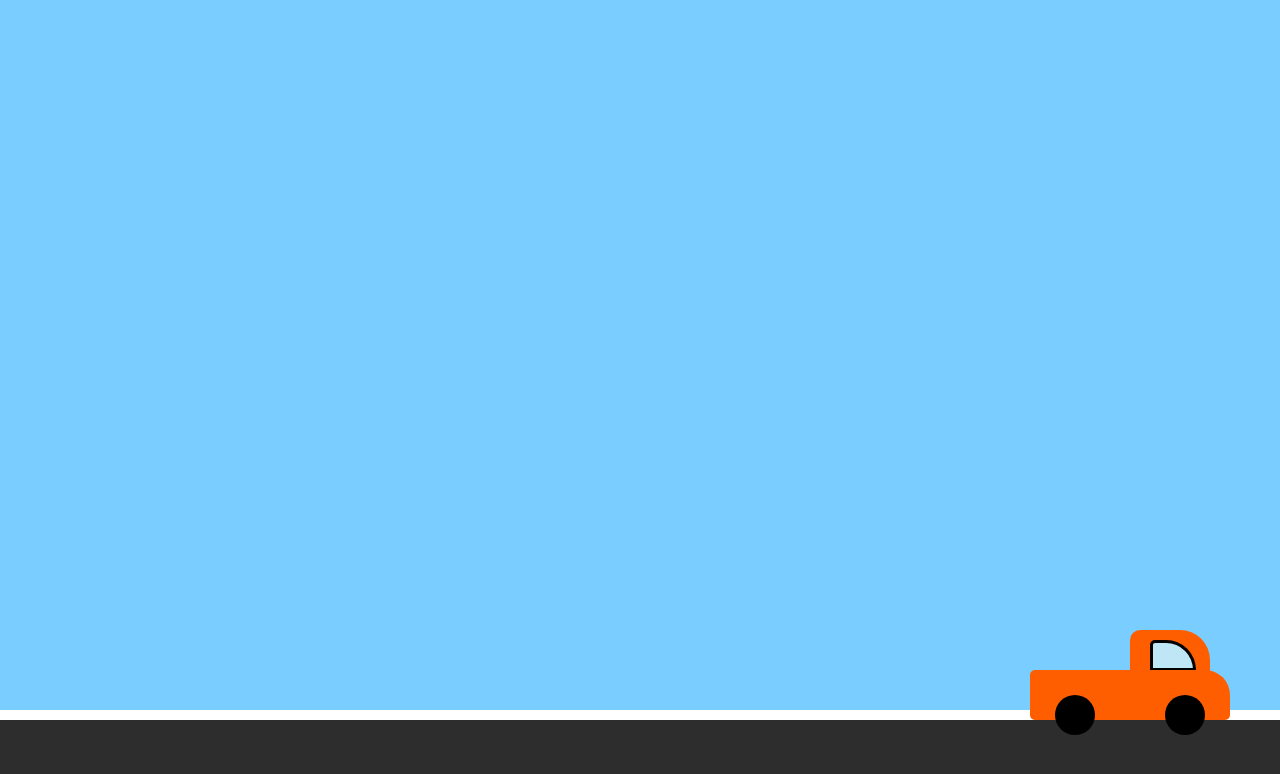
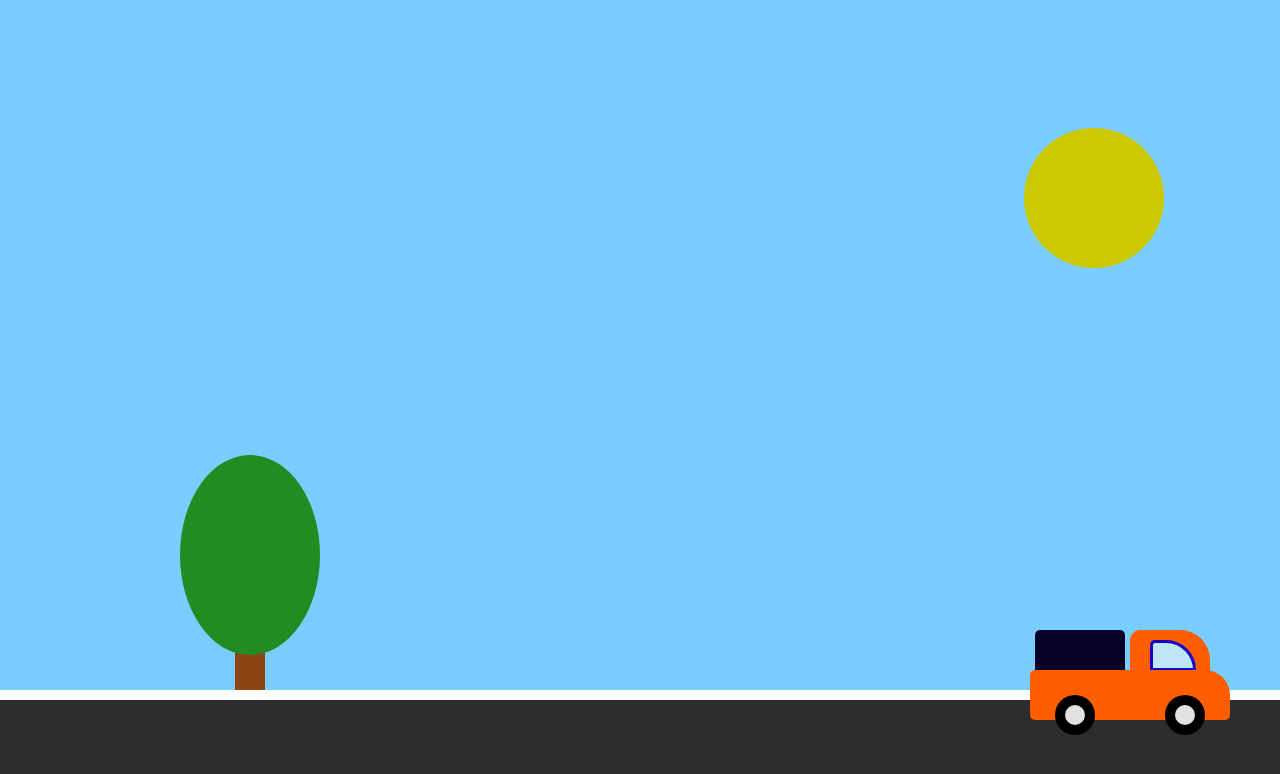
Before and after one commit to PlatonSemin/pr4, a plain HTML site: page index.html in a window 1280 px wide. Drawn offline with Linux system fonts and the light colour scheme.

Commit message:
Add files via upload

```diff
--- a/index.html
+++ b/index.html
@@ -9,11 +9,20 @@
             padding: 0;
             background-color: #7aceff;
         }
+         .soln {
+
+            width: 140px;
+            height: 140px;
+            background-color: rgb(204, 201, 2);
+            border-radius: 50%;
+            margin:10% 80%;
+
+        }
         .road {
             position: absolute;
             bottom: 0;
             width: 100%;
-            height: 80px;
+            height: 100px;
             background-color: #2e2d2d;
             border-top: 10px solid white;
         }
@@ -23,9 +32,11 @@
             position: absolute;
             bottom: 80px;
             left: -200px;
-            animation: Come-On 3s forwards;
+            animation: Comeon 3s forwards;
+            animation-delay: 1s;
+            animation-timing-function: ease-in-out;
         }
-        .car-bottom {
+        .carbot {
             position: absolute;
             bottom: 0;
             width: 200px;
@@ -42,11 +53,19 @@
             background-color: #ff5e00;
             border-radius: 10px 30px 0 0;
         }
-
+        .gruz {
+            position: absolute;
+            top: 0;
+            left: 5px;
+            width: 90px;
+            height: 40px;
+            background-color: #050127;
+            border-radius: 5px 5px 0 0;
+        }
         .steklo {
             position: absolute;
             background-color: #bfe6f5;
-            border: 3px solid black;
+            border: 3px solid rgb(22, 2, 204);
             top: 10px;
 
             width: 40px;
@@ -62,24 +81,67 @@
             position: absolute;
             bottom: -15px;
         }
+        .disk {
+            width: 20px;
+            height: 20px;
+            background-color: rgb(226, 226, 226);
+            border-radius: 50%;
+            position: absolute;
+            bottom: -5px;
+        }
+        .tree {
+            position: absolute;
+            display: flex;
+            flex-direction: column;
+            align-items: center;
+            margin-top: -50px;
+            left: 250px;
+        }
+        .stvol {
+            width: 30px;
+            height: 40px;
+            background-color: #8B4513;
+            position: absolute;    }
+
+        .listv {
+            width: 140px;
+            height: 200px;
+            background-color: #228B22;
+            border-radius: 50%;
+            position: absolute;
+            bottom: -5px;
+        }
+
         .wheel-1 { left: 25px; }
+        .disk-1 { left: 35px; }
         .wheel-2 { right: 25px; }
+        .disk-2 { right: 35px; }
 
-        @keyframes Come-On {
+        @keyframes Comeon {
             from { left: -200px; }
-            to { left: calc(100% - 250px); }
+            to { left: calc(100% - 200px - 50px); }
         }
     </style>
 </head>
 <body>
-    <div class="road"></div>
+    <div class="road">
+<div class="tree">
+        <div class="stvol"></div>
+        <div class="listv"></div>
+    </div>
+    </div>
+    <div class="soln"></div>
+
     <div class="car">
         <div class="cabina">
             <div class="steklo"></div>
         </div>
-        <div class="car-bottom"></div>
+        <div class="carbot"></div>
+        <div class="gruz"></div>
         <div class="wheel wheel-1"></div>
+        <div class="disk disk-1"></div>
         <div class="wheel wheel-2"></div>
+        <div class="disk disk-2"></div>
     </div>
 </body>
 </html>
```
